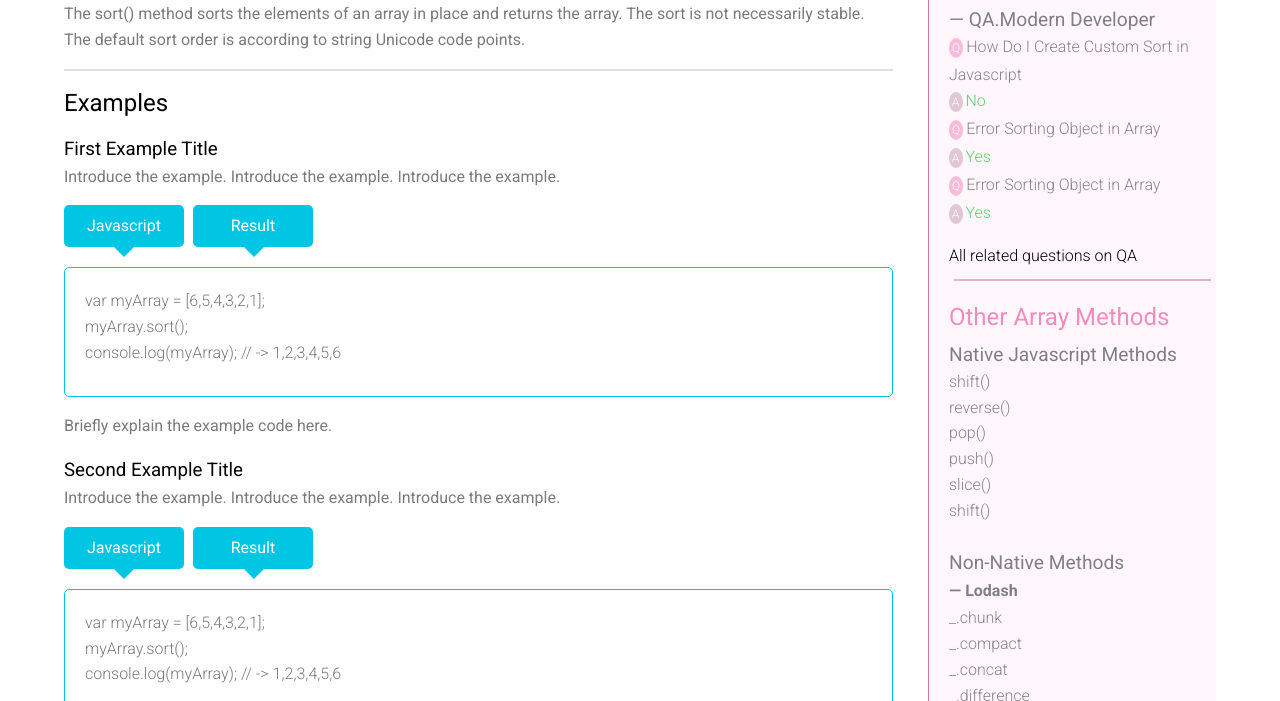
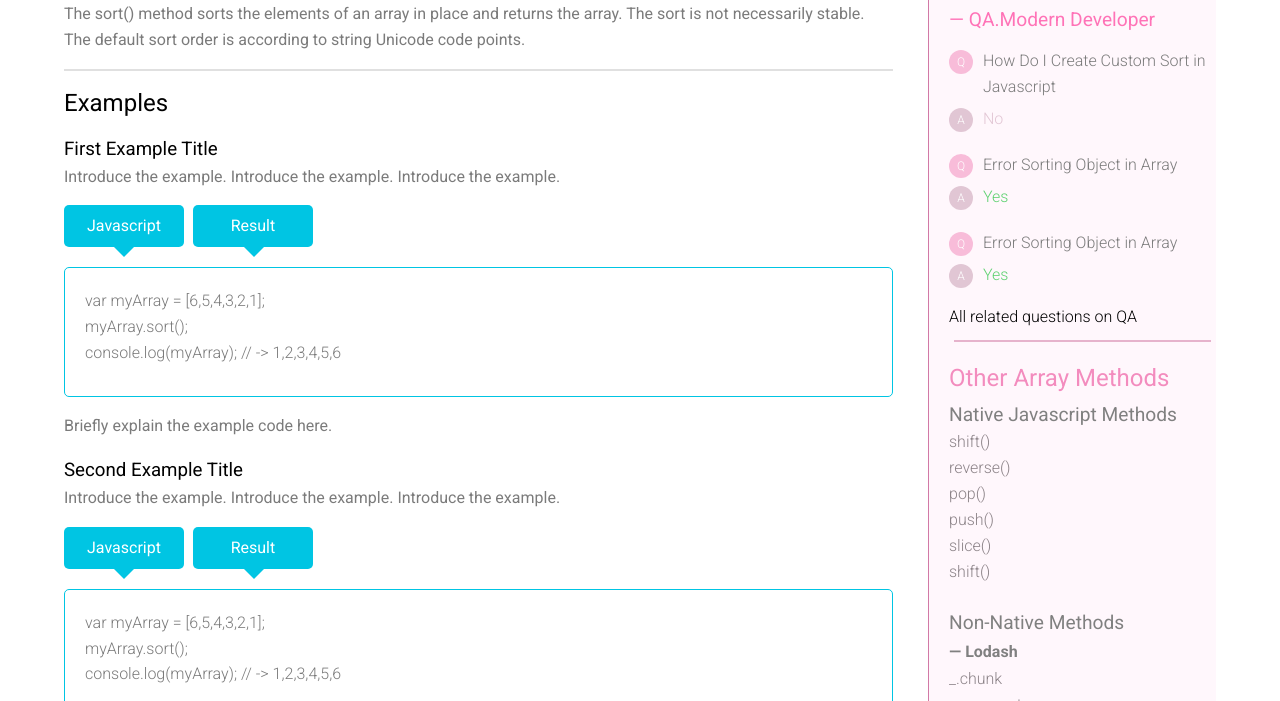
Before and after one commit to klufkin/encyclopedia-browser-support-component, a plain HTML site: page index.html in a window 1280 px wide. Shown: the part 99-800 px from the top of the page. Drawn offline with Linux system fonts and the light colour scheme.

Commit message:
Making sidebar styling closer to comp, fix circle squish

```diff
--- a/browser-support-molecule.css
+++ b/browser-support-molecule.css
@@ -386,49 +386,33 @@ ol li {
 /*----- Sidebar (Component 5) -----*/
 
 
-.question span {
+.question div {
   background-color: #f8bcd9;
 }
 
-
-.answer span {
+.answer div {
   background-color: #e1c6d4;
-
-}
-
-
-.answer {
-  color: #5dd170;
-
 }
 
 #sidebar h3 {
-
    color: #f38cbe;
-
    font-size: 1.5em;
-
 }
 
 
 #sidebar h4 {
-
   color: #808080;
   font-size: 1.2em;
-
 }
 
 #sidebar h5 {
-
   color: #808080;
   font-size: 1em;
   margin-top: 18px;
-
 }
 
-#mod_dev {
-  color: #ee5da3;
-
+h4#mod_dev {
+  color: #FF73B7;
 }
 
 
@@ -439,13 +423,11 @@ ol li {
 }
 
 #sidebar {
-
   border-left: 1px solid #d279a6;
   width: 25%;
   padding: 20px 0 0 20px;
   background-color: #fff7fc;
   font-weight: 200;
-
 }
 
 
@@ -453,17 +435,44 @@ ul li {
   list-style: none;
   margin-left: -40px;
   color: #8c8388;
+}
 
+ul li.question:first-child {
+	margin-top: 30px;
+}
+li.question {
+	display: flex;
+	align-items: baseline;
+	margin-top: 20px;
+}
+
+li.answer {
+	margin-top: 6px;
 }
 
 .qa {
+	display: inline-block;
   color: white;
   border-radius: 50%;
-  padding: 3px;
-  margin-right: 3px;
+  height: 24px;
+  min-width: 24px;
+  margin-right: 10px;
   font-size: 12px;
+  text-align: center;
 }
 
+.qa + p {
+	display: inline-block;
+	margin: 0;
+}
+
+.qa + p.yes {
+  color: #5dd170;
+}
+
+.qa + p.no {
+  color: #E2C6D4;
+}
 
 .sidebar-line-height {
   margin-bottom: -15px;
--- a/index.html
+++ b/index.html
@@ -95,12 +95,12 @@
 	          <h3 class="sidebar-line-height">Related Questions and Answers</h3>
 	          <h4 class="sidebar-line-height" id="mod_dev">&mdash; QA.Modern Developer</h4>
 	            <ul>
-	              <li class="question"><span class="qa">Q</span>How Do I Create Custom Sort in Javascript</li>
-	              <li class="answer"><span class="qa">A</span>No</li>
-	              <li class="question"><span class="qa">Q</span>Error Sorting Object in Array</li>
-	              <li class="answer"><span class="qa">A</span>Yes</li>
-	              <li class="question"><span class="qa">Q</span>Error Sorting Object in Array</li>
-	              <li class="answer"><span class="qa">A</span>Yes</li>
+	              <li class="question"><div class="qa">Q</div><p>How Do I Create Custom Sort in Javascript</p></li>
+	              <li class="answer"><div class="qa">A</div><p class="no">No</p</li>
+	              <li class="question"><div class="qa">Q</div><p>Error Sorting Object in Array</p></li>
+	              <li class="answer"><div class="qa">A</div><p class="yes">Yes</p></li>
+	              <li class="question"><div class="qa">Q</div><p>Error Sorting Object in Array</p></li>
+	              <li class="answer"><div class="qa">A</div><p class="yes">Yes</p></li>
 	            </ul>
 
 	          <a>All related questions on QA</a>
```
